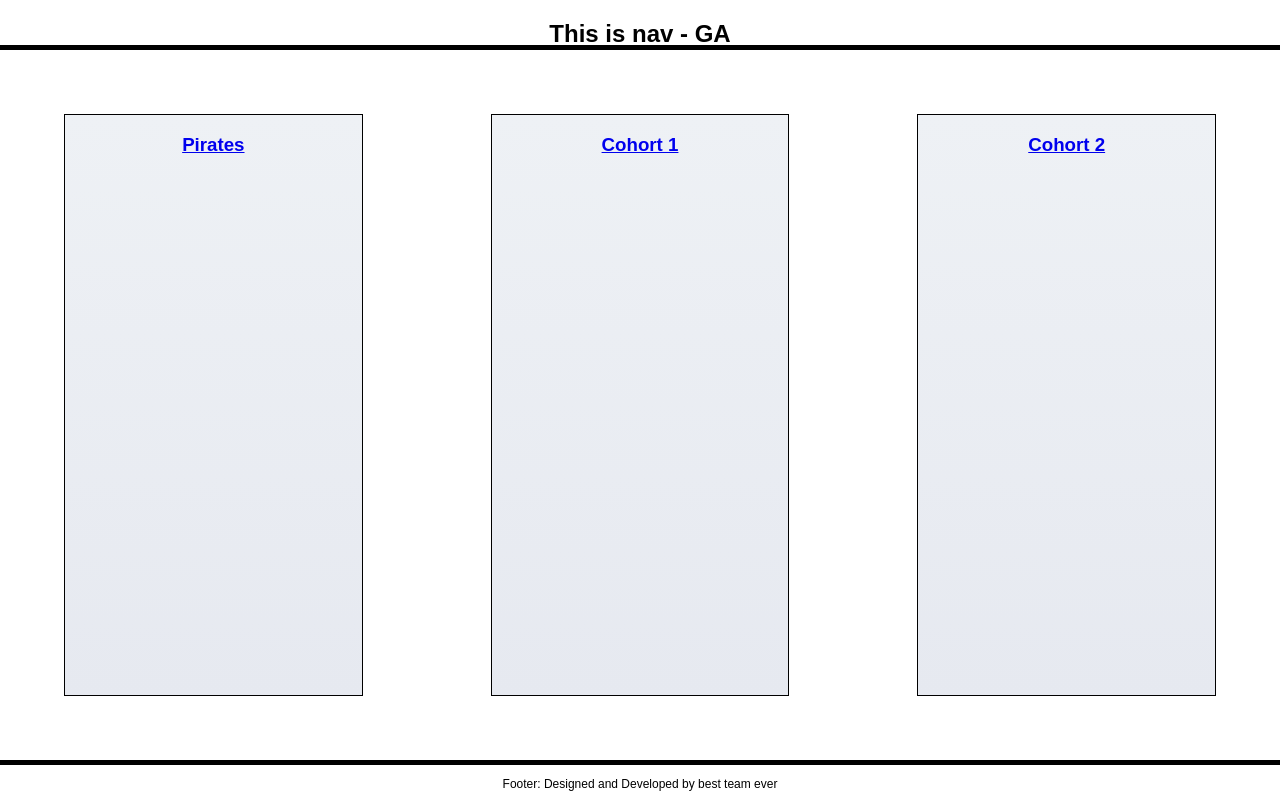
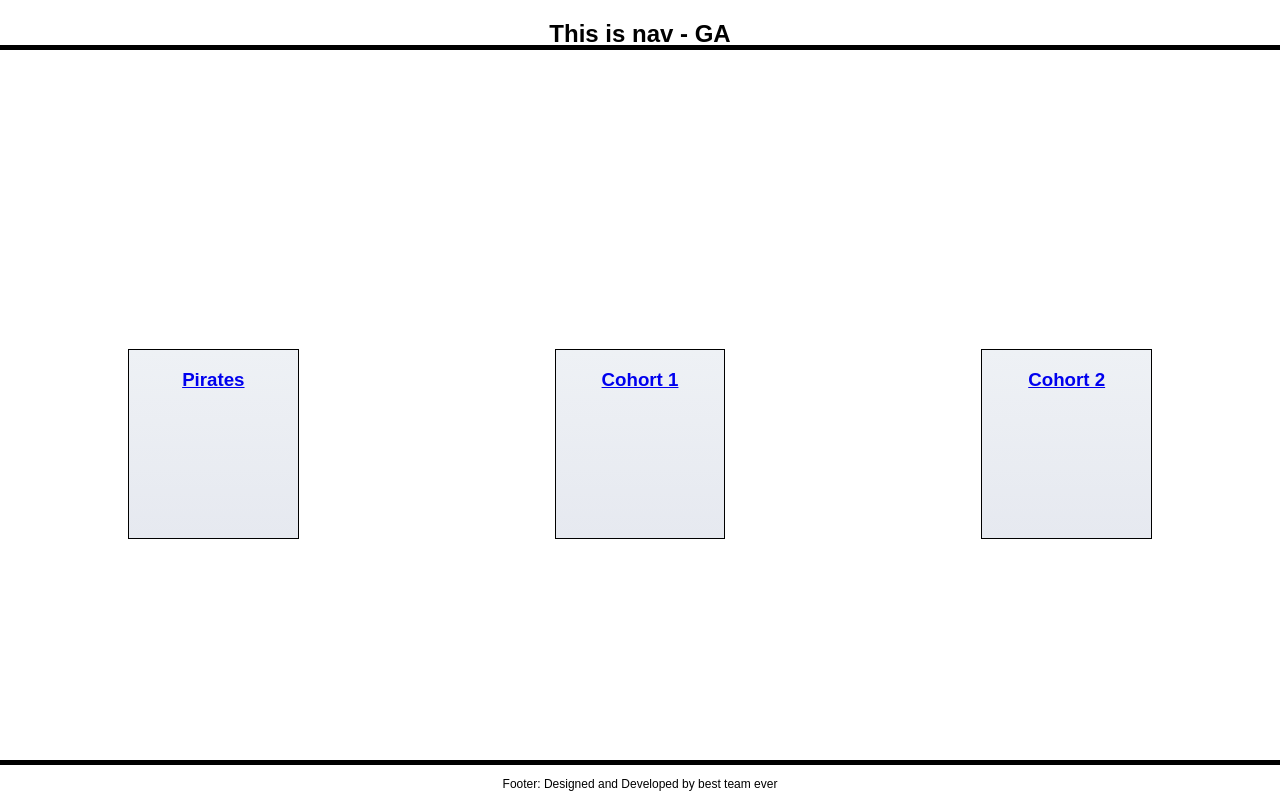
Before and after one commit to jessicalandzberg/Project3, a React (Create React App) app in the folder client/: page /allcohorts in a window 1280 px wide. Built offline with nearby package versions, Linux system fonts and the light colour scheme.

Commit message:
worked on allcohort css

```diff
--- a/client/src/Components/AllCohorts.js
+++ b/client/src/Components/AllCohorts.js
@@ -2,17 +2,18 @@ import React from 'react';
 import {Link} from 'react-router-dom'
 import '../Css/AllCohorts.css';
 
+
 function AllCohorts() {
     return(
       <div className="AllCohorts">
-
+        <div className="AllCohortContainer">
           <div className="cohortContainer">
             <h3 className="cohortName">
               <Link to='/cohort'>Pirates</Link>
             </h3>
           </div>
 
-        <div className="cohortContainer">
+          <div className="cohortContainer" >
             <h3 className="cohortName">
               <Link to='/cohort'>Cohort 1</Link>
             </h3>
@@ -23,7 +24,7 @@ function AllCohorts() {
               <Link to='/cohort'>Cohort 2</Link>
             </h3>
           </div>
-
+        </div>
       </div>
     )
 }
--- a/client/src/Css/AllCohorts.css
+++ b/client/src/Css/AllCohorts.css
@@ -1,13 +1,18 @@
-.AllCohorts {
+.AllCohortContainer {
   display: flex;
+  align-items: center;
+  width: 100%;
+
 }
 
 .cohortContainer {
   border: 1px solid black;
-  width: 25%;
-  margin: 5%;
+  width: 30%;
+  margin: 10%;
+  height: 30%;
   text-align: center;
   background-image: linear-gradient(to top, #e6e9f0 0%, #eef1f5 100%);
+
 }
 
 .cohortName {
--- a/client/src/Css/General.css
+++ b/client/src/Css/General.css
@@ -33,7 +33,8 @@ html {
 }
 
 .AllCohorts {
-  padding-top: 50px;
+  display: flex;
+  padding-top: 10%;
   min-height: calc(100vh - 40px);
 }
 
```
Lines whose indentation alone changed are shown as unchanged.
